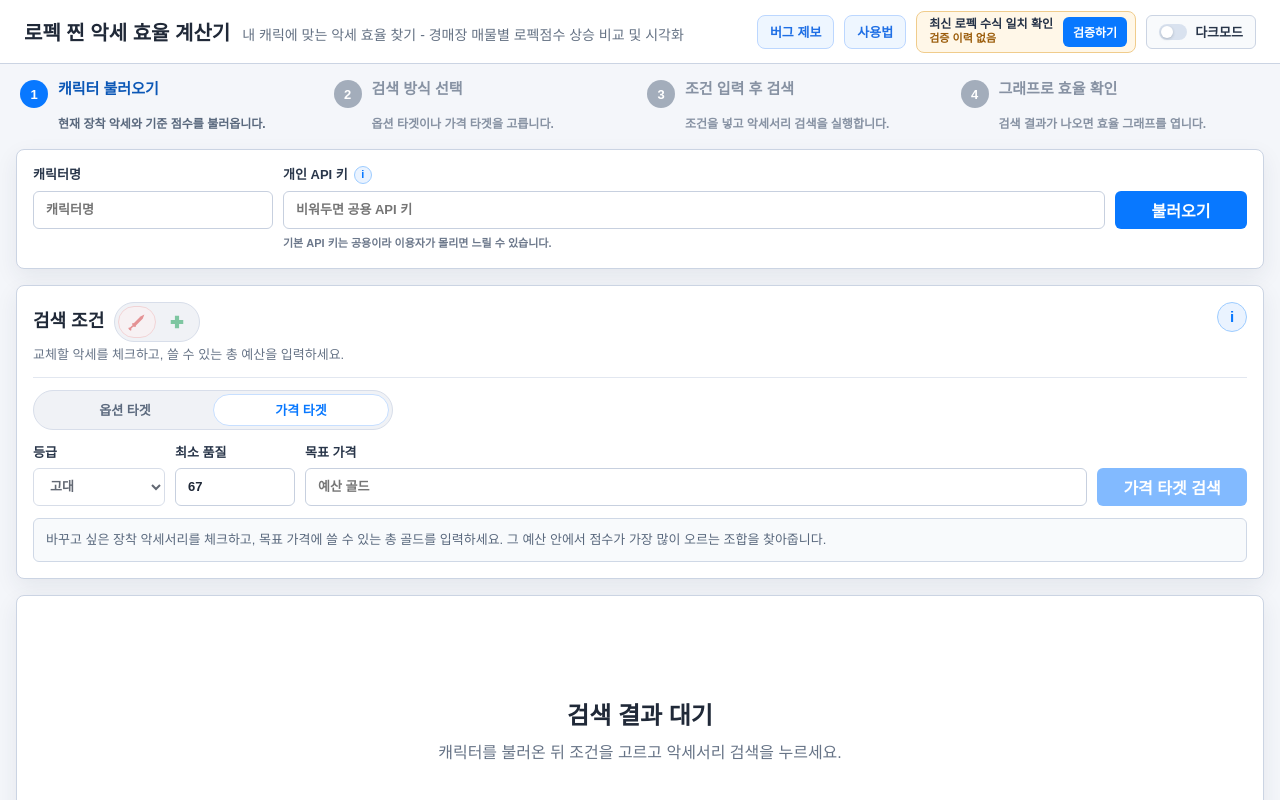
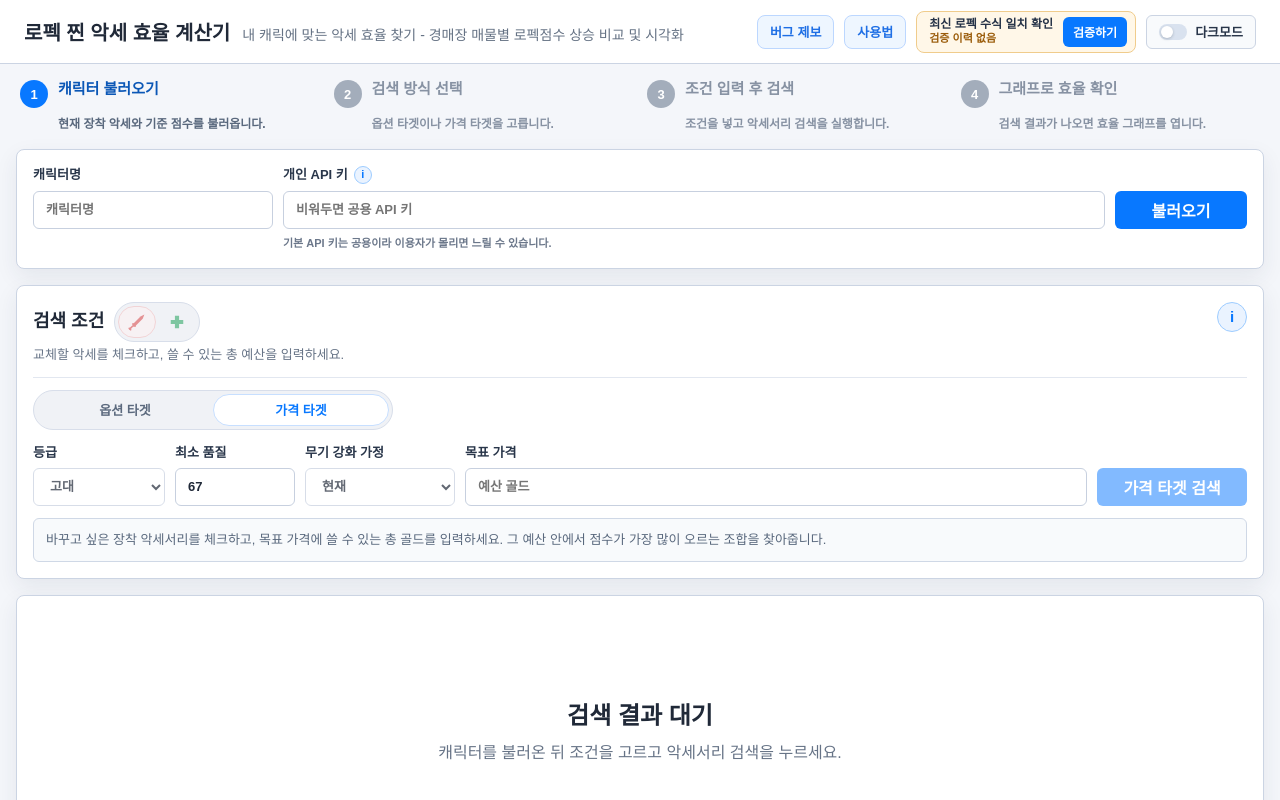
Before and after one commit to MarkShinCUHK/lopec-accessory-efficiency, a Next.js app: page / in a window 1280 px wide. Both pictures are taken after a click on the button "가격 타겟". Shown: the top 800 px of the page. Built offline with nearby package versions, Linux system fonts and the light colour scheme.

Commit message:
Add weapon enhancement target scoring

```diff
--- a/src/app/accessory-efficiency-client.tsx
+++ b/src/app/accessory-efficiency-client.tsx
@@ -2,6 +2,7 @@
 
 import Image from "next/image";
 import { FormEvent, useEffect, useMemo, useRef, useState } from "react";
+import { WEAPON_ENHANCEMENT_LEVELS } from "@/lib/domain/weapon";
 
 type AccessoryType = "necklace" | "earring" | "ring";
 type AccessorySlot = "necklace" | "earring1" | "earring2" | "ring1" | "ring2";
@@ -18,6 +19,7 @@ type ThemeMode = "light" | "dark";
 type ApiKeyStatus = "idle" | "checking" | "valid" | "invalid";
 type TableSortKey = "price" | "tradeCount" | "stat" | "deltaScore" | "goldPerScore" | "efficiency";
 type GuideStepId = 1 | 2 | 3 | 4;
+type TargetWeaponLevel = "current" | `${number}`;
 type EffectOption =
   | "additionalDamage"
   | "enemyDamage"
@@ -76,6 +78,12 @@ interface CharacterSummary {
   lopecScore?: number | null;
   isSupport?: boolean;
   imageUrl?: string | null;
+  weapon?: {
+    name: string | null;
+    enhancementLevel: number | null;
+    attack: number;
+    quality: number;
+  };
   accessories: Record<string, AccessorySummary>;
 }
 
@@ -419,6 +427,7 @@ export default function AccessoryEfficiencyClient() {
   const [maxPrice, setMaxPrice] = useState("");
   const [searchMode, setSearchMode] = useState<SearchMode>("optionTarget");
   const [scoringMode, setScoringMode] = useState<ScoringMode>("dealer");
+  const [targetWeaponLevel, setTargetWeaponLevel] = useState<TargetWeaponLevel>("current");
   const [targetSlots, setTargetSlots] = useState<AccessorySlot[]>(ACCESSORY_SLOT_ORDER);
   const [response, setResponse] = useState<EvaluationResponse | null>(null);
   const [loadError, setLoadError] = useState<string | null>(null);
@@ -758,6 +767,7 @@ export default function AccessoryEfficiencyClient() {
       setLoadedCharacter(payload.data);
       setScoringMode(payload.data.isSupport ? "support" : "dealer");
       setSelectedGrades({ ...DEFAULT_EFFECT_GRADES });
+      setTargetWeaponLevel("current");
       setTargetSlots(
         ACCESSORY_SLOT_ORDER.filter((slot) => Boolean(payload.data?.accessories[slot]))
       );
@@ -890,6 +900,10 @@ export default function AccessoryEfficiencyClient() {
               ? getExcludedEffectOptions(accessoryType, scoringMode, selectedGrades)
               : [],
           targetSlots: searchMode === "priceTarget" ? targetSlots : undefined,
+          targetWeaponLevel:
+            searchMode === "priceTarget" && targetWeaponLevel !== "current"
+              ? Number(targetWeaponLevel)
+              : undefined,
           searchMode,
           scoringMode,
           apiKey: activeApiKey || undefined
@@ -1253,6 +1267,28 @@ export default function AccessoryEfficiencyClient() {
                   onChange={(event) => setMinQuality(Number(event.target.value))}
                 />
               </label>
+
+              {searchMode === "priceTarget" ? (
+                <label>
+                  무기 강화 가정
+                  <select
+                    value={targetWeaponLevel}
+                    disabled={!loadedCharacter}
+                    onChange={(event) =>
+                      setTargetWeaponLevel(event.target.value as TargetWeaponLevel)
+                    }
+                  >
+                    <option value="current">{formatCurrentWeaponLevel(loadedCharacter)}</option>
+                    {WEAPON_ENHANCEMENT_LEVELS.filter(
+                      (level) => level !== loadedCharacter?.weapon?.enhancementLevel
+                    ).map((level) => (
+                      <option key={level} value={String(level)}>
+                        +{level}
+                      </option>
+                    ))}
+                  </select>
+                </label>
+              ) : null}
 
               <label>
                 {searchMode === "priceTarget" ? "목표 가격" : "최대 가격"}
@@ -3640,6 +3676,12 @@ function formatNumberInput(value: string): string {
   });
 }
 
+function formatCurrentWeaponLevel(character: CharacterSummary | null): string {
+  const level = character?.weapon?.enhancementLevel;
+
+  return level ? `현재 +${level}` : "현재";
+}
+
 function gradeClassName(grade: OptionGrade): string {
   if (grade === "상") {
     return "gradeHigh";
--- a/src/app/api/evaluate/route.ts
+++ b/src/app/api/evaluate/route.ts
@@ -10,6 +10,7 @@ import {
 } from "@/lib/lostark/auction";
 import { getCharacterState } from "@/lib/lostark/armory";
 import { LostarkApiError } from "@/lib/lostark/client";
+import { readWeaponAttackForEnhancementLevel } from "@/lib/domain/weapon";
 import type {
   AccessoryScoringMode,
   AccessorySlot,
@@ -51,6 +52,7 @@ interface EvaluateRequestBody {
   searchMode?: "optionTarget" | "priceTarget";
   scoringMode?: AccessoryScoringMode;
   targetSlots?: AccessorySlot[];
+  targetWeaponLevel?: number | null;
   progressId?: string;
   apiKey?: string;
 }
@@ -156,6 +158,7 @@ async function evaluateRequest(
   const character = await getCharacterState(characterName, apiKey);
   const scoringMode =
     requestedScoringMode ?? (character.lopec?.simulator?.profile.supportCheck ? "support" : "dealer");
+  const targetWeaponAttack = readTargetWeaponAttack(character, body.targetWeaponLevel);
 
   updateSearchProgress(progressId, {
     message:
@@ -207,7 +210,8 @@ async function evaluateRequest(
       candidatesByType,
       targetSlots,
       maxPrice ?? 0,
-      scoringMode
+      scoringMode,
+      targetWeaponAttack
     );
 
     return {
@@ -251,7 +255,7 @@ async function evaluateRequest(
     totalRequests: Math.max(searchProgress.totalRequests, searchProgress.completedRequests + 1)
   });
 
-  const results = evaluateCandidates(character, candidates, scoringMode);
+  const results = evaluateCandidates(character, candidates, scoringMode, targetWeaponAttack);
 
   return {
     ok: true,
@@ -288,8 +292,20 @@ function buildCharacterSummary(character: Awaited<ReturnType<typeof getCharacter
     lopecScore: character.lopec?.score ?? null,
     isSupport: character.lopec?.simulator?.profile.supportCheck ?? false,
     imageUrl: character.imageUrl,
+    weapon: character.weapon,
     accessories: character.accessories
   };
+}
+
+function readTargetWeaponAttack(
+  character: Awaited<ReturnType<typeof getCharacterState>>,
+  targetWeaponLevel: number | null | undefined
+): number | null {
+  if (!targetWeaponLevel || targetWeaponLevel === character.weapon.enhancementLevel) {
+    return null;
+  }
+
+  return readWeaponAttackForEnhancementLevel(targetWeaponLevel);
 }
 
 function normalizeScoringMode(value: AccessoryScoringMode | undefined): AccessoryScoringMode | null {
--- a/src/app/api/lostark/character/[name]/route.ts
+++ b/src/app/api/lostark/character/[name]/route.ts
@@ -29,6 +29,7 @@ export async function GET(request: Request, context: RouteContext) {
         lopecScore: character.lopec?.score ?? null,
         isSupport: character.lopec?.simulator?.profile.supportCheck ?? false,
         imageUrl: character.imageUrl,
+        weapon: character.weapon,
         accessories: character.accessories
       }
     });
--- a/src/app/globals.css
+++ b/src/app/globals.css
@@ -722,7 +722,7 @@ select {
 }
 
 .searchRow.priceTargetSearchRow {
-  grid-template-columns: 132px 120px minmax(160px, 1fr) 150px;
+  grid-template-columns: 132px 120px 150px minmax(160px, 1fr) 150px;
 }
 
 .gradeSearchGrid {
--- a/src/lib/domain/character.ts
+++ b/src/lib/domain/character.ts
@@ -19,9 +19,17 @@ export interface CharacterState {
   profileAttack: number;
   imageUrl: string | null;
   accessories: Record<AccessorySlot, AccessoryState>;
+  weapon: CharacterWeaponContext;
   scoreContext: CharacterScoreContext;
   lopec: LopecSnapshot | null;
   raw: LostarkArmory;
+}
+
+export interface CharacterWeaponContext {
+  name: string | null;
+  enhancementLevel: number | null;
+  attack: number;
+  quality: number;
 }
 
 export interface CharacterScoreContext {
@@ -60,6 +68,7 @@ export function createCharacterState(armory: LostarkArmory): CharacterState {
     profileAttack: readProfileStat(profile, "공격력"),
     imageUrl: profile.CharacterImage,
     accessories,
+    weapon: createWeaponContext(armory),
     scoreContext: createScoreContext(armory),
     lopec: null,
     raw: armory
@@ -109,6 +118,24 @@ function createScoreContext(armory: LostarkArmory): CharacterScoreContext {
   };
 }
 
+function createWeaponContext(armory: LostarkArmory): CharacterWeaponContext {
+  const weapon = armory.ArmoryEquipment?.find((item) => item.Type === "무기") ?? null;
+
+  return {
+    name: weapon?.Name ?? null,
+    enhancementLevel: weapon ? parseWeaponEnhancementLevel(weapon.Name) : null,
+    attack: weapon ? parseEquipmentWeaponAttack(weapon) : 0,
+    quality: weapon ? parseEquipmentQuality(weapon) : 0
+  };
+}
+
+function parseWeaponEnhancementLevel(name: string): number | null {
+  const match = name.match(/\+(\d+)/);
+  const parsed = match ? Number(match[1]) : NaN;
+
+  return Number.isFinite(parsed) ? parsed : null;
+}
+
 function readProfileStat(profile: NonNullable<LostarkArmory["ArmoryProfile"]>, type: string): number {
   const stat = profile.Stats.find((item) => item.Type === type);
   return stat ? parseNumber(stat.Value) : 0;
--- /dev/null
+++ b/src/lib/domain/weapon.ts
@@ -0,0 +1,22 @@
+export const WEAPON_ENHANCEMENT_LEVELS = [19, 20, 21, 22, 23, 24, 25] as const;
+
+export type WeaponEnhancementLevel = (typeof WEAPON_ENHANCEMENT_LEVELS)[number];
+
+// T4 ancient "운명의 전율" weapon attack values observed from Lostark API armory data.
+export const T4_ANCIENT_WEAPON_ATTACK_BY_LEVEL: Record<WeaponEnhancementLevel, number> = {
+  19: 208130,
+  20: 213333,
+  21: 218667,
+  22: 224133,
+  23: 229737,
+  24: 235480,
+  25: 241367
+};
+
+export function isWeaponEnhancementLevel(value: number): value is WeaponEnhancementLevel {
+  return WEAPON_ENHANCEMENT_LEVELS.includes(value as WeaponEnhancementLevel);
+}
+
+export function readWeaponAttackForEnhancementLevel(level: number): number | null {
+  return isWeaponEnhancementLevel(level) ? T4_ANCIENT_WEAPON_ATTACK_BY_LEVEL[level] : null;
+}
--- a/src/lib/lopec/exact-score.ts
+++ b/src/lib/lopec/exact-score.ts
@@ -189,6 +189,31 @@ export function calculateExactLopecReplacementSet(
   };
 }
 
+export function createLopecWeaponAttackSimulation(
+  character: CharacterState,
+  weaponAttack: number,
+  scoringMode?: AccessoryScoringMode
+): { score: number; simulator: LopecSimulatorData } | null {
+  const simulator = character.lopec?.simulator;
+  const baseScore = character.lopec?.score;
+
+  if (!simulator || !baseScore || weaponAttack <= 0) {
+    return null;
+  }
+
+  const nextSimulator = replaceWeaponAttack(simulator, weaponAttack);
+  const mode = scoringMode ?? (simulator.profile.supportCheck ? "support" : "dealer");
+  const scoreRatio =
+    mode === "support"
+      ? calculateSupportReplacementRatio(simulator, nextSimulator)
+      : calculateDealerReplacementRatio(simulator, nextSimulator);
+
+  return {
+    score: round2(baseScore * scoreRatio),
+    simulator: nextSimulator
+  };
+}
+
 export function createExactLopecReplacementSimulator(
   character: Pick<CharacterState, "lopec">,
   replacements: ExactLopecReplacementInput[]
@@ -229,6 +254,27 @@ function replaceAccessories(
   }
 
   return next;
+}
+
+function replaceWeaponAttack(
+  simulator: LopecSimulatorData,
+  weaponAttack: number
+): LopecSimulatorData {
+  const currentWeapon = simulator.armory.equipment.weapon;
+
+  return {
+    ...simulator,
+    armory: {
+      ...simulator.armory,
+      equipment: {
+        ...simulator.armory.equipment,
+        weapon: {
+          ...(currentWeapon ?? {}),
+          stat: weaponAttack
+        }
+      }
+    }
+  };
 }
 
 function createLopecAccessory(
```
Also changed, not shown: src/lib/domain/evaluation.ts (+54 -9 lines).
